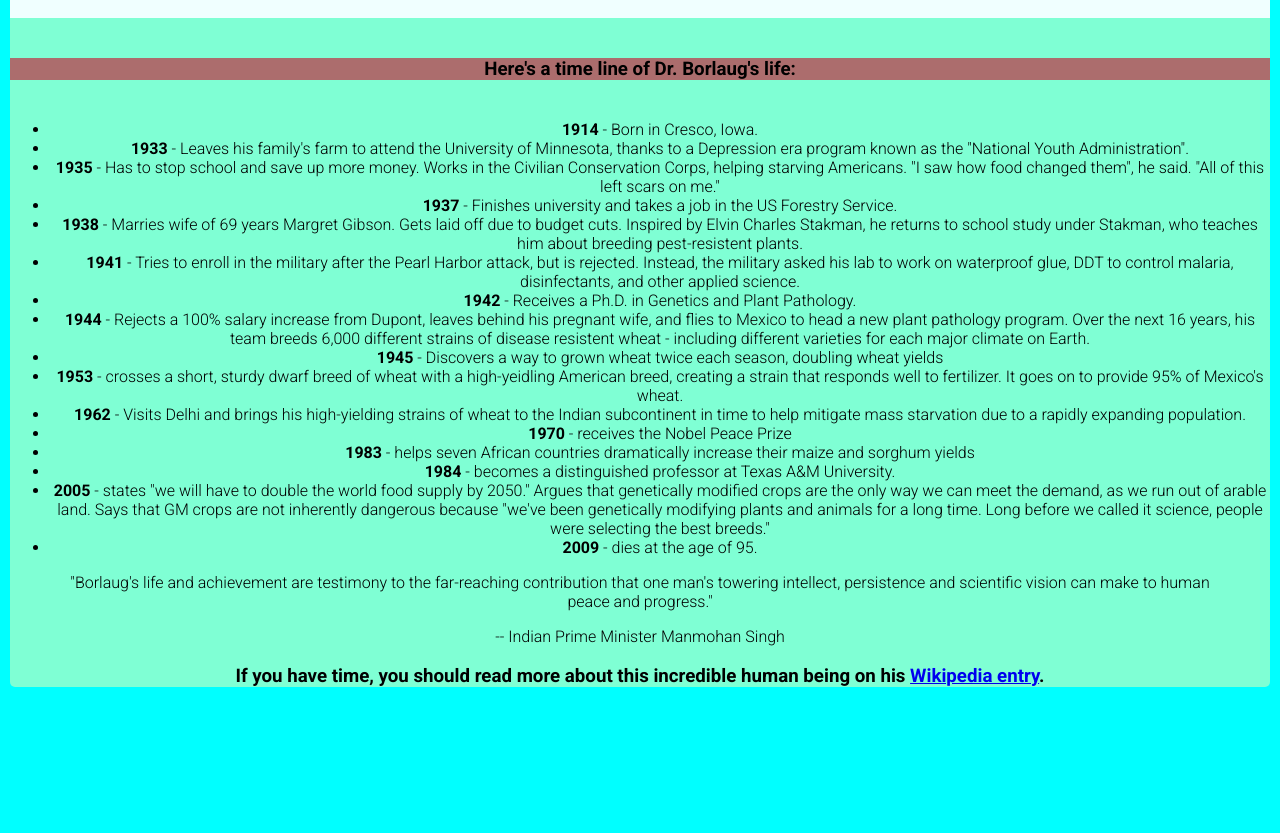
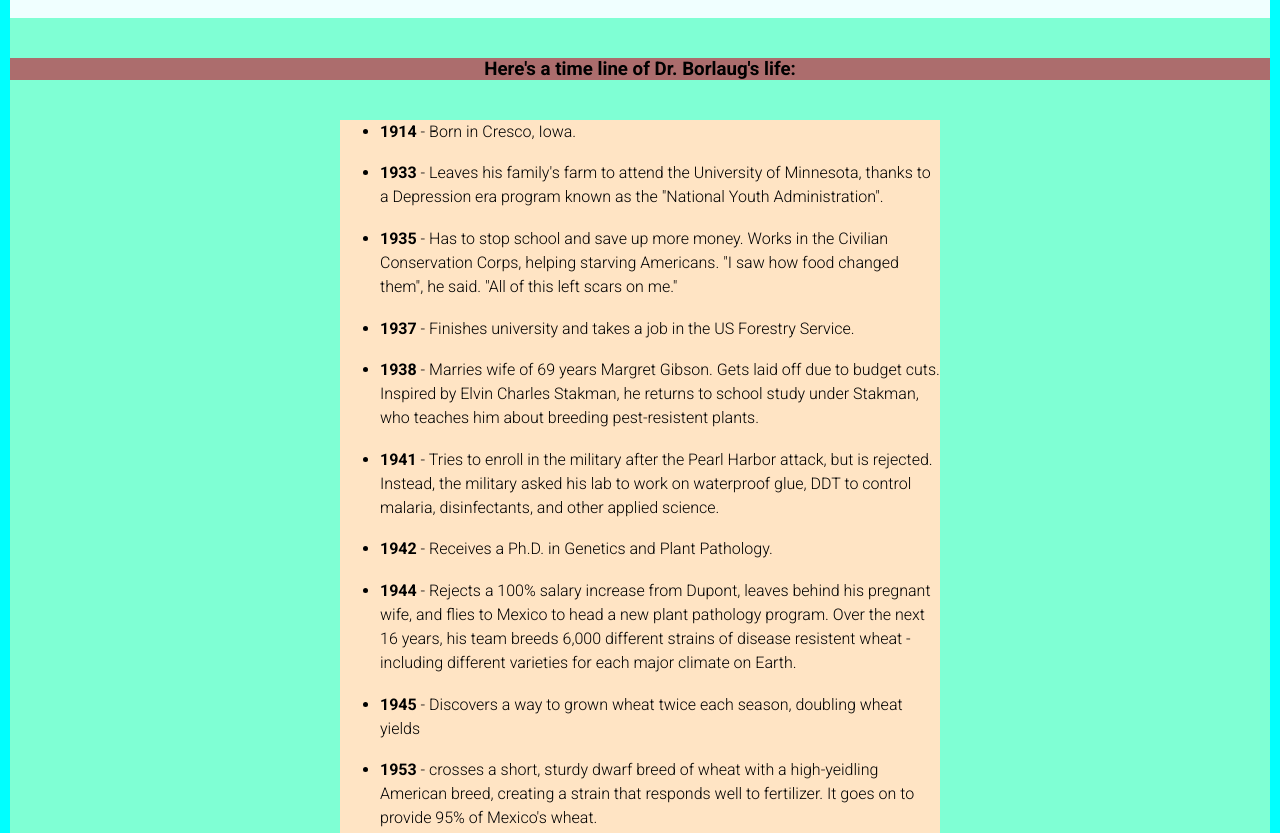
Before and after one commit to LQuesadaM/tribute_page, a plain HTML site: page index.html in a window 1280 px wide. Shown: the part 540-1373 px from the top of the page. Before the commit the page ends 1257 px from the top, so only its background shows below. Drawn offline with Linux system fonts and the light colour scheme.

Commit message:
ul styling

```diff
--- a/styles.css
+++ b/styles.css
@@ -57,7 +57,17 @@ h3:first-child {
     background-color: rgb(172, 109, 109);
 }
 
+#tribute-info ul {
+    max-width: 600px;
+    margin: auto;
+    text-align: left;
+    line-height: 1.5em;
+    background-color: bisque;
+}
 
+li {
+    margin: 1.1em 0;
+}
 
 .bold {
     font-weight: 700;
```
